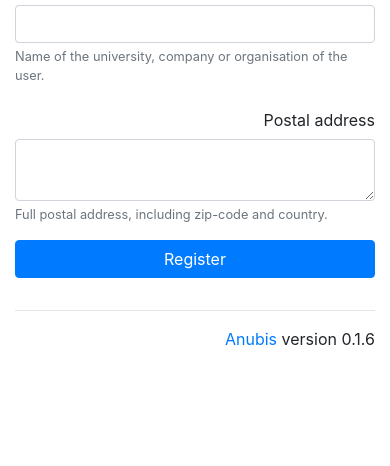
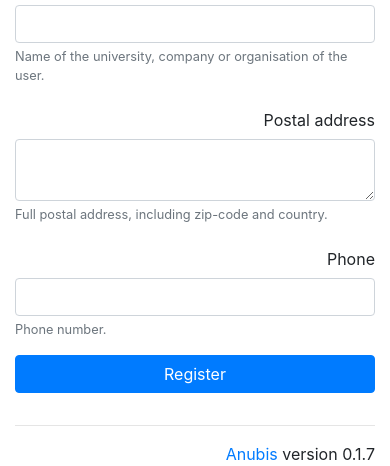
Before and after one commit to ScilifelabDataCentre/Anubis, a Flask app: page /user/register in a window 390 px wide. Shown: the part 950-1416 px from the top of the page. Before the commit the page ends 1295 px from the top, so only its background shows below. Run offline with Flask 2, Linux system fonts and the light colour scheme; data that the repository does not hold is empty; parts of the project's set-up code (start-up, migrations or seed data) failed here and were passed over; some libraries are stand-ins or nearby versions.

Commit message:
Added phone for user. Closes #5.

```diff
--- a/anubis/__init__.py
+++ b/anubis/__init__.py
@@ -2,7 +2,7 @@
 
 import re
 
-__version__ = '0.1.6'
+__version__ = '0.1.7'
 
 class Constants:
     VERSION     = __version__
--- a/anubis/templates/user/profile.html
+++ b/anubis/templates/user/profile.html
@@ -50,6 +50,12 @@
   <tr>
     <th class="text-right">Postal address</th>
     <td><pre>{{ user.get('postaladdress') or '-' }}</pre></td>
+  </tr>
+  {% endif %}
+  {% if config['USER_PHONE'] %}
+  <tr>
+    <th class="text-right">Phone</th>
+    <td>{{ user.get('phone') or '-' }}</td>
   </tr>
   {% endif %}
   <tr>
--- a/anubis/templates/user/register.html
+++ b/anubis/templates/user/register.html
@@ -116,6 +116,20 @@
     </div>
   </div>
   {% endif %}
+  {% if config['USER_PHONE'] %}
+  <div class="form-group row">
+    <label for="phone" class="col-md-2 col-form-label text-right">
+      Phone</label>
+    <div class="col-md-4">
+      <input type="tel" class="form-control"
+             id="phone" name="phone"
+             aria-describedby="phoneHelp">
+      <small id="phoneHelp" class="form-text text-muted">
+	Phone number.
+      </small>
+    </div>
+  </div>
+  {% endif %}
   <div class="form-group row">
     <div class="col-md-3 offset-md-2">
       <button type="submit" class="btn btn-block btn-primary">Register</button>
--- a/anubis/user.py
+++ b/anubis/user.py
@@ -67,6 +67,8 @@ def register():
                     saver['affiliation'] = flask.request.form.get('affiliation') or None
                 if flask.current_app.config['USER_POSTAL_ADDRESS']:
                     saver['postaladdress'] = flask.request.form.get('postaladdress') or None
+                if flask.current_app.config['USER_PHONE']:
+                    saver['phone'] = flask.request.form.get('phone') or None
                 saver.set_role(constants.USER)
                 saver.set_password()
             user = saver.doc
@@ -197,6 +199,8 @@ def edit(username):
                 saver['affiliation'] = flask.request.form.get('affiliation') or None
             if flask.current_app.config['USER_POSTAL_ADDRESS']:
                 saver['postaladdress'] = flask.request.form.get('postaladdress') or None
+            if flask.current_app.config['USER_PHONE']:
+                saver['phone'] = flask.request.form.get('phone') or None
             if is_admin_and_not_self(user):
                 saver.set_role(flask.request.form.get('role'))
             if flask.request.form.get('apikey'):
```
Also changed, not shown: anubis/templates/user/edit.html (+15 -1 lines).
